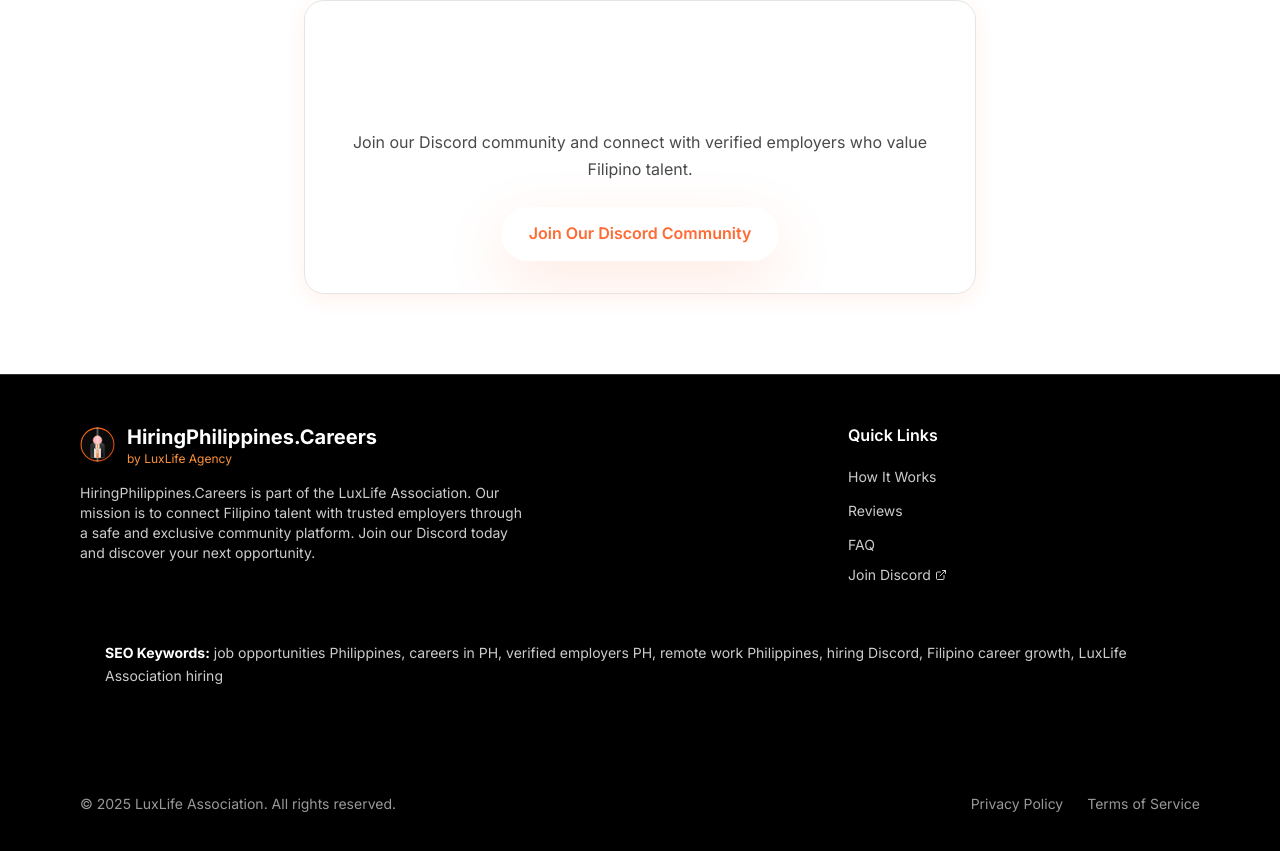
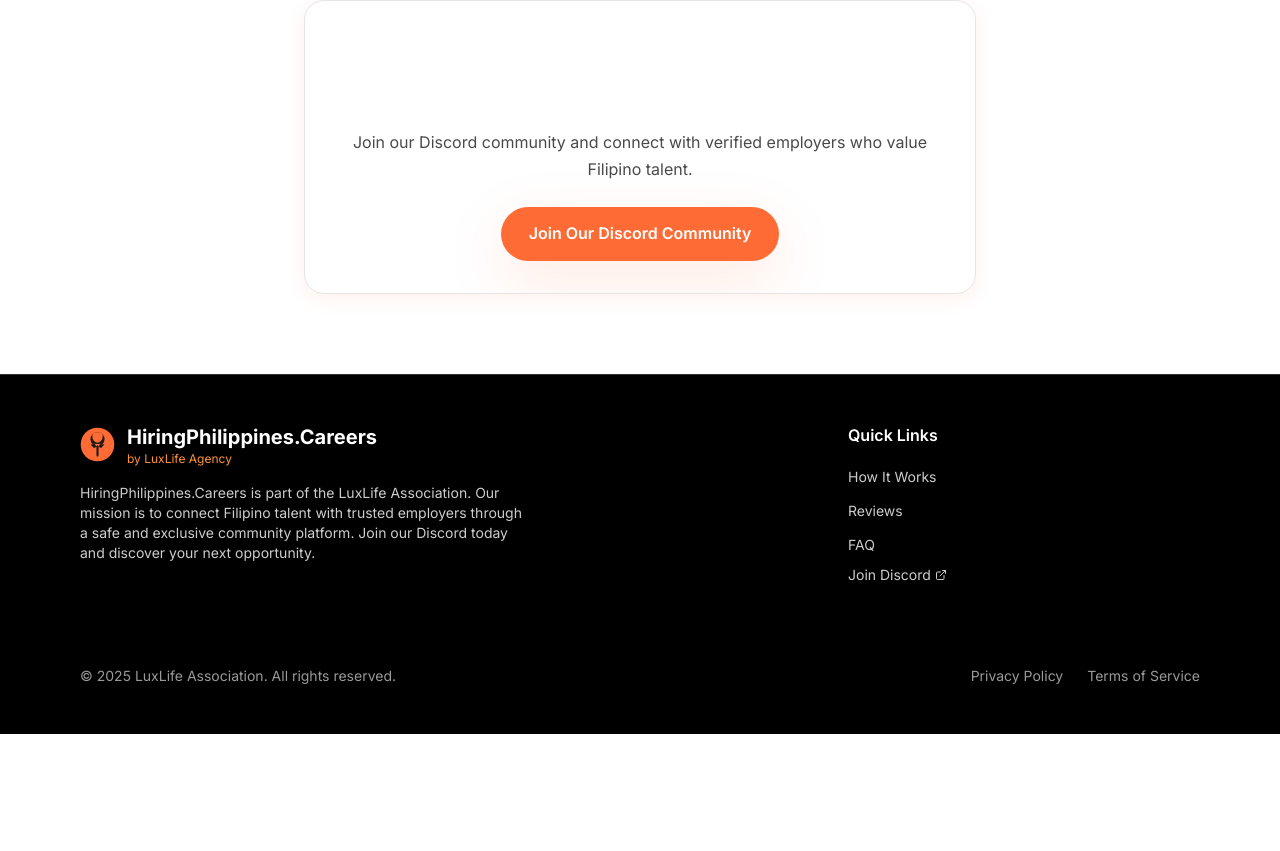
Before and after one commit to gigageek101/luxlife-hiring-website, a Next.js app: page /blog in a window 1280 px wide. Shown: the part 2038-2889 px from the top of the page. After the commit the page ends 2772 px from the top, so only its background shows below. Built offline with nearby package versions, Linux system fonts and the light colour scheme; a web font is replaced by a local one.

Commit message:
Fix all UI readability and design issues - Yellow gradient text, orange Discord buttons, fixed footer overlap, removed SEO section, updated favicon

```diff
--- a/app/blog/page.tsx
+++ b/app/blog/page.tsx
@@ -1,5 +1,6 @@
 'use client'
 
+import React from 'react'
 import { motion } from 'framer-motion'
 import Link from 'next/link'
 import { Calendar, Clock, ArrowRight, User, DollarSign, Target, Search, Brain, AlertTriangle, TrendingUp } from 'lucide-react'
@@ -118,7 +119,7 @@
                 <Link href={`/blog/${post.slug}`}>
                   {/* Post Header with Icon */}
                   <div className="relative overflow-hidden rounded-lg mb-6 flex items-center justify-center h-48" style={{ background: post.iconColor }}>
-                    <post.icon className="w-16 h-16 text-white" />
+                    {React.createElement(post.icon, { className: "w-16 h-16 text-white" })}
 
                     {/* Category Badge */}
                     <div className="absolute top-4 left-4">
@@ -192,7 +193,7 @@
               href="https://myallsocials.com/luxlife"
               target="_blank"
               rel="noopener noreferrer"
-              className="btn-primary bg-white text-[var(--accent)] hover:bg-white/90"
+              className="btn-primary"
             >
               Join Our Discord Community
             </a>
--- a/app/globals.css
+++ b/app/globals.css
@@ -340,12 +340,12 @@
     50% { transform: scale(1.05); opacity: 0.8; }
   }
 
-  /* Gradient text - always readable */
+  /* Gradient text - always readable with yellow tones */
   .gradient-text {
-    background: linear-gradient(135deg, var(--color-orange), var(--color-orange-hover), var(--color-orange-dark));
+    background: linear-gradient(135deg, #fbbf24, #f59e0b, #d97706);
     background-clip: text;
     -webkit-background-clip: text;
-    color: var(--color-orange); /* Fallback for browsers that don't support background-clip */
+    color: #f59e0b; /* Yellow fallback for browsers that don't support background-clip */
     background-size: 200% 200%;
     animation: gradientShift 3s ease infinite;
     font-weight: 700;
--- a/components/DynamicBackground.tsx
+++ b/components/DynamicBackground.tsx
@@ -28,13 +28,14 @@
   return (
     <>
       {/* Dynamic background circles */}
-      <div className="fixed inset-0 pointer-events-none overflow-hidden">
+      <div className="fixed inset-0 pointer-events-none overflow-hidden" style={{ zIndex: -1 }}>
         {/* Main circle */}
         <div
-          className="absolute -top-1/2 -right-1/4 w-[150%] h-[200%] rounded-full opacity-90 transition-transform duration-300 ease-out"
+          className="absolute -top-1/2 -right-1/4 w-[150%] h-[200%] rounded-full transition-transform duration-300 ease-out"
           style={{
             background: 'linear-gradient(135deg, #ff6b35 0%, #e55a2b 50%, #000000 100%)',
             transform: `translateY(${scrollY * 0.3}px) scale(${1 - scrollY * 0.0005})`,
+            opacity: Math.max(0.1, 0.9 - scrollY * 0.001),
           }}
         />
 
--- a/components/Footer.tsx
+++ b/components/Footer.tsx
@@ -7,7 +7,7 @@
   const currentYear = new Date().getFullYear()
 
   return (
-    <footer style={{ background: 'var(--bg-dark)', borderTop: '1px solid var(--border-dark)' }}>
+    <footer className="relative z-20" style={{ background: 'var(--bg-dark)', borderTop: '1px solid var(--border-dark)' }}>
       <div className="container py-12">
         <div className="grid md:grid-cols-3 gap-8">
           {/* Company Info */}
@@ -67,12 +67,6 @@
           </div>
         </div>
 
-        {/* SEO Footer Content */}
-        <div className="mt-8 p-6 rounded-lg" style={{ background: 'var(--surface)', border: '1px solid var(--border)' }}>
-          <p className="text-sm leading-relaxed" style={{ color: 'var(--text-secondary-on-black)' }}>
-            <strong className="text-white">SEO Keywords:</strong> job opportunities Philippines, careers in PH, verified employers PH, remote work Philippines, hiring Discord, Filipino career growth, LuxLife Association hiring
-          </p>
-        </div>
 
         {/* Bottom Bar */}
         <div className="mt-12 pt-8 border-t" style={{ borderColor: 'var(--border)' }}>
```
Also changed, not shown: public/favicon.svg, 1 other file (tests, documents, lock files or other folders).
